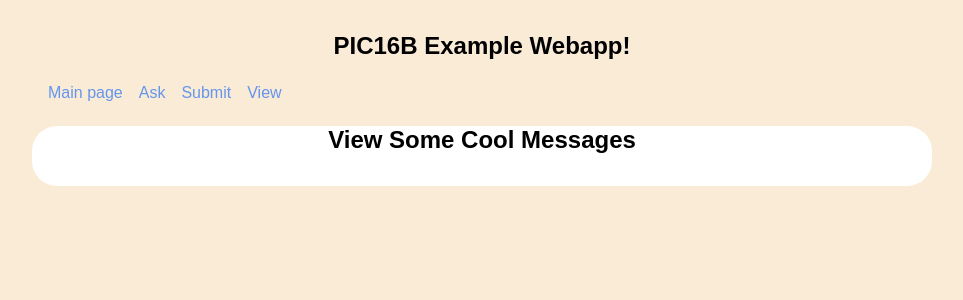
After one commit to lu18cheng/pic16b_web_development, a Flask app: template app/templates/view.html in a window 1280 px wide. The commit adds this page. Shown: the top 300 px of the page, without its empty margins (158-1121 px from the left). Run offline with Flask 2, Linux system fonts and the light colour scheme; the template is opened without the code that fills it, so the values that code supplies are empty.

Commit message:
Create view.html
Create view.html to display random messages

```diff
--- a/app/__init__.py
+++ b/app/__init__.py
@@ -4,14 +4,11 @@
 
 from flask import Flask, g, render_template, request
 
-import sklearn as sk
 import matplotlib.pyplot as plt
 import numpy as np
 import pickle
 import sqlite3
 
-from matplotlib.backends.backend_agg import FigureCanvasAgg as FigureCanvas
-from matplotlib.figure import Figure
 
 import io
 import base64
@@ -42,13 +39,13 @@ def main():
 
 # Show url matching
 
-@app.route('/hello/')
-def hello():
-    return render_template('hello.html')
-
-@app.route('/hello/<name>/')
-def hello_name(name):
-    return render_template('hello.html', name=name)
+# @app.route('/hello/')
+# def hello():
+#     return render_template('hello.html')
+#
+# @app.route('/hello/<name>/')
+# def hello_name(name):
+#     return render_template('hello.html', name=name)
 
 # Page with form
 
@@ -108,4 +105,25 @@ def insert_message(request):
     conn.close()
 
 
-#
+@app.route('/view/')
+def view():
+    return render_template('view.html', messages = random_messages(5))
+
+# @app.route('/hello/<name>/')
+# def hello_name(name):
+#     return render_template('hello.html', name=name)
+
+
+def random_messages(n):
+    conn = get_message_db()
+    cursor = conn.cursor()
+    cursor.execute("SELECT MAX(id) FROM messages")
+    max_id = cursor.fetchone()[0]
+    if n <= max_id:
+        rand_ids = tuple(np.random.choice(range(1, max_id+1), n, replace=False))
+        cursor.execute(f"SELECT handle, message FROM messages WHERE id IN {rand_ids}")
+    else:
+        rand_ids = tuple(np.random.choice(range(1, max_id+1), max_id, replace=False))
+        cursor.execute(f"SELECT handle, message FROM messages WHERE id IN {rand_ids}")
+    msg = cursor.fetchall()
+    return msg
--- a/app/templates/base.html
+++ b/app/templates/base.html
@@ -6,9 +6,9 @@
   <!-- <b>Navigation:</b> -->
   <ul>
     <li><a href="{{ url_for('main') }}">Main page</a></li>
-    <li><a href="{{ url_for('hello')}}">Hello</a></li>
     <li><a href="{{ url_for('ask') }}">Ask</a></li>
     <li><a href="{{ url_for('submit') }}">Submit</a></li>
+    <li><a href="{{ url_for('view')}}">View</a></li>
   </ul>
 </nav>
 <section class="content">
--- /dev/null
+++ b/app/templates/view.html
@@ -0,0 +1,21 @@
+{% extends 'base.html' %}
+
+{% block header %}
+  <h1>{% block title %}View Some Cool Messages{% endblock %}</h1>
+{% endblock %}
+
+{% block content %}
+
+
+
+<ol>
+{% for msg in messages %}
+    <br>
+    <li>{{msg[1]}}</li>
+    -{{ msg[0]}}
+    <br>
+{% endfor %}
+</ol>
+
+
+{% endblock %}
```
Also changed, not shown: app/templates/hello.html (deleted, +0 -13 lines).
